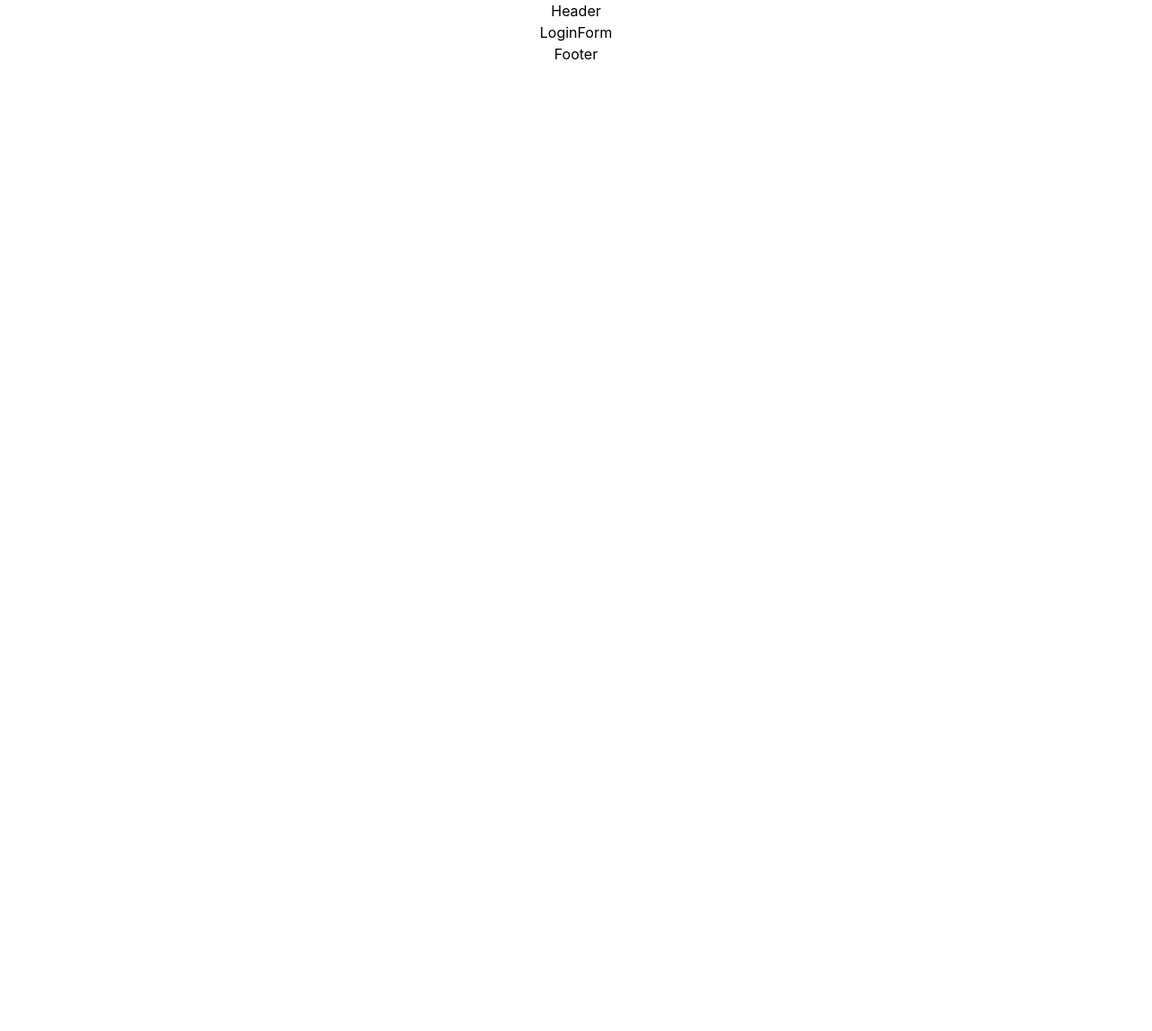
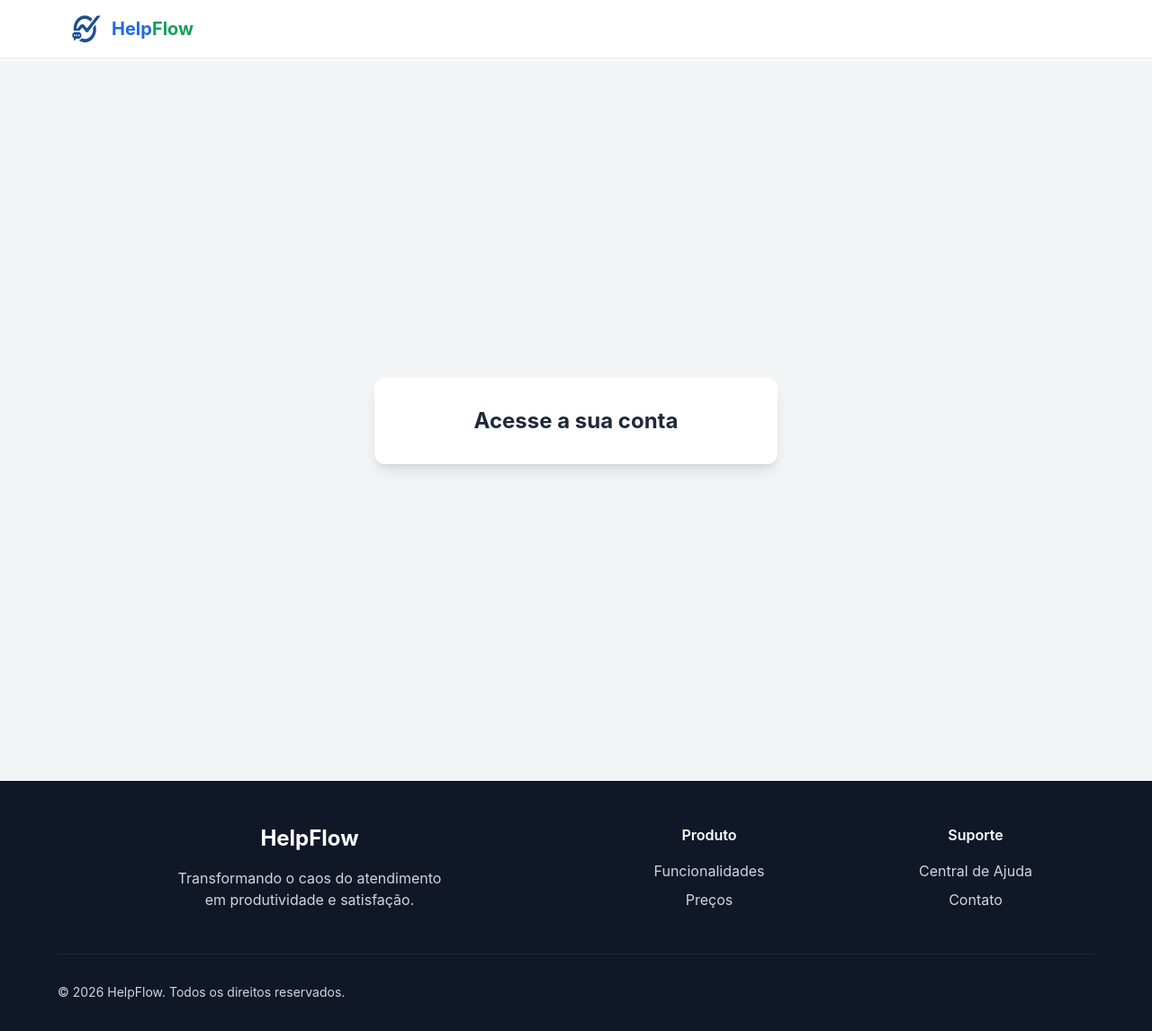
Before and after one commit to kauanpscode/helpdesk-analytics, a React (Vite) app: page /login in a window 1280 px wide. Shown: the top 1146 px of the page at 90% size. Before the commit the page ends 800 px from the top, so only its background shows below. Built offline with nearby package versions, Linux system fonts and the light colour scheme.

Commit message:
atualizacao

```diff
--- a/src/layouts/Auth/footer.tsx
+++ b/src/layouts/Auth/footer.tsx
@@ -1,5 +1,36 @@
 export default function Footer() {
-    return (
-        <h1>Footer</h1>
-    )
+  return (
+    <footer className="bg-gray-900 text-gray-300 py-12 px-4">
+      <div className="max-w-6xl mx-auto grid grid-cols-1 md:grid-cols-4 gap-8">
+        <div className="col-span-1 md:col-span-2">
+          <h2 className="text-white text-2xl font-bold mb-4">HelpFlow</h2>
+          <p className="max-w-xs mx-auto">
+            Transformando o caos do atendimento em produtividade e satisfação.
+          </p>
+        </div>
+
+        <div>
+          <h3 className="text-white font-semibold mb-4">Produto</h3>
+          <ul className="space-y-2">
+            <li><a href="#" className="hover:text-blue-400 transition">Funcionalidades</a></li>
+            <li><a href="#" className="hover:text-blue-400 transition">Preços</a></li>
+          </ul>
+        </div>
+
+        {/* Coluna 3: Suporte */}
+        <div>
+          <h3 className="text-white font-semibold mb-4">Suporte</h3>
+          <ul className="space-y-2">
+            <li><a href="#" className="hover:text-blue-400 transition">Central de Ajuda</a></li>
+            <li><a href="#" className="hover:text-blue-400 transition">Contato</a></li>
+          </ul>
+        </div>
+      </div>
+
+      {/* Linha Inferior: Copyright */}
+      <div className="max-w-6xl mx-auto border-t border-gray-800 mt-12 pt-8 text-sm text-center md:text-left">
+        <p>© 2026 HelpFlow. Todos os direitos reservados.</p>
+      </div>
+    </footer>
+  );
 }
--- a/src/layouts/Auth/header.tsx
+++ b/src/layouts/Auth/header.tsx
@@ -1,5 +1,23 @@
+import { useState } from "react";
+import helpFlowLogo from "../../assets/images/logos/android-chrome-512x512.png";
+import { Menu, X } from "lucide-react";
+
+import { Link } from "react-router-dom";
+
 export default function Header() {
-    return (
-        <h1>Header</h1>
-    )
+  return (
+    <header className="bg-white shadow-sm mb-1">
+      <div className="max-w-6xl mx-auto flex items-center justify-between px-4 py-4">
+        {/* Logo + Nome */}
+        <div className="flex items-center gap-3">
+          <img src={helpFlowLogo} className="w-8 h-8" />
+
+          <Link to="/" className="text-xl font-bold">
+            <span style={{ color: "#216bde" }}>Help</span>
+            <span style={{ color: "#15a059" }}>Flow</span>
+          </Link>
+        </div>
+      </div>
+    </header>
+  );
 }
--- a/src/pages/Login/LoginForm.tsx
+++ b/src/pages/Login/LoginForm.tsx
@@ -1,3 +1,14 @@
+import { useState } from "react";
+
 export default function LoginForm() {
-  return <h1>LoginForm</h1>;
+  const [email, setEmail] = useState('');
+  const [passwond, setPassword] = useState('');
+
+  return (
+    <div className="min-h-screen flex items-center justify-center bg-gray-100 p-4">
+      <div className="max-w-md w-full bg-white rounded-xl shadow-lg p-8">
+        <h2 className="text-2xl font-bold text-gray-800">Acesse a sua conta</h2>
+      </div>
+    </div>
+  );
 }
```
